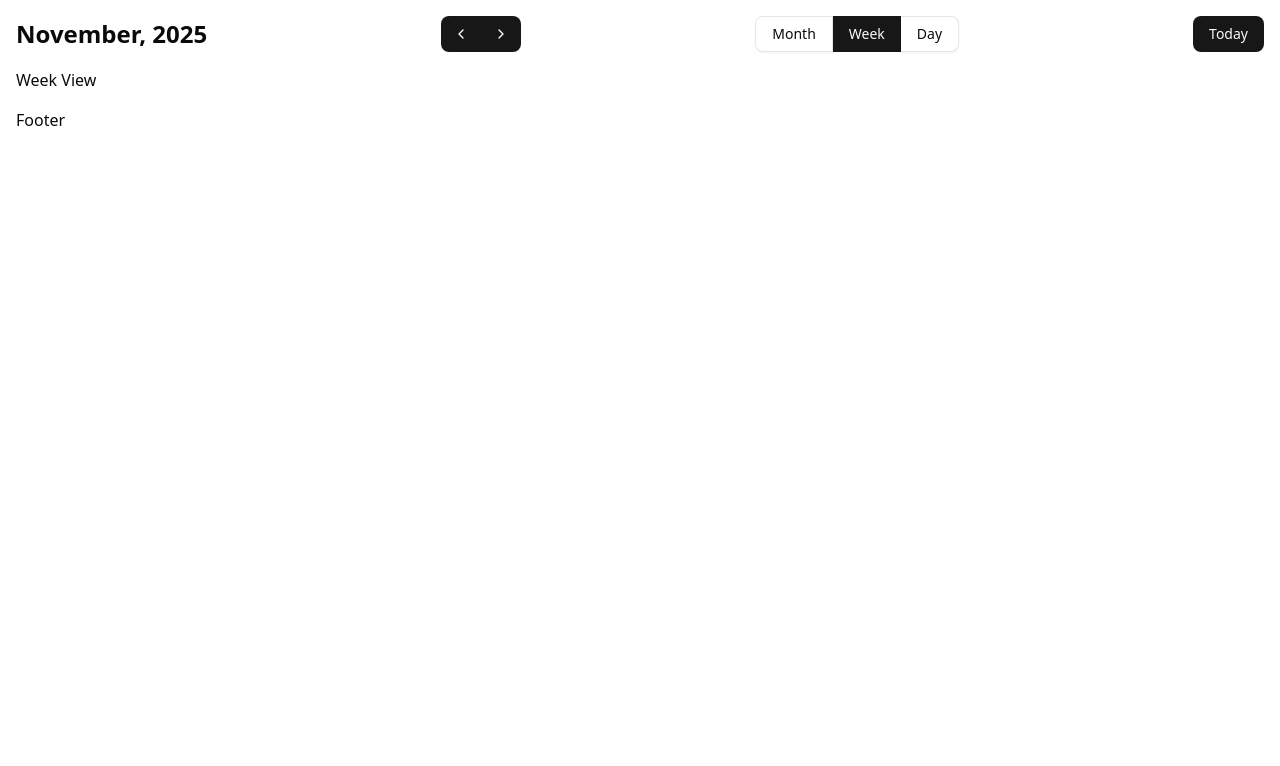
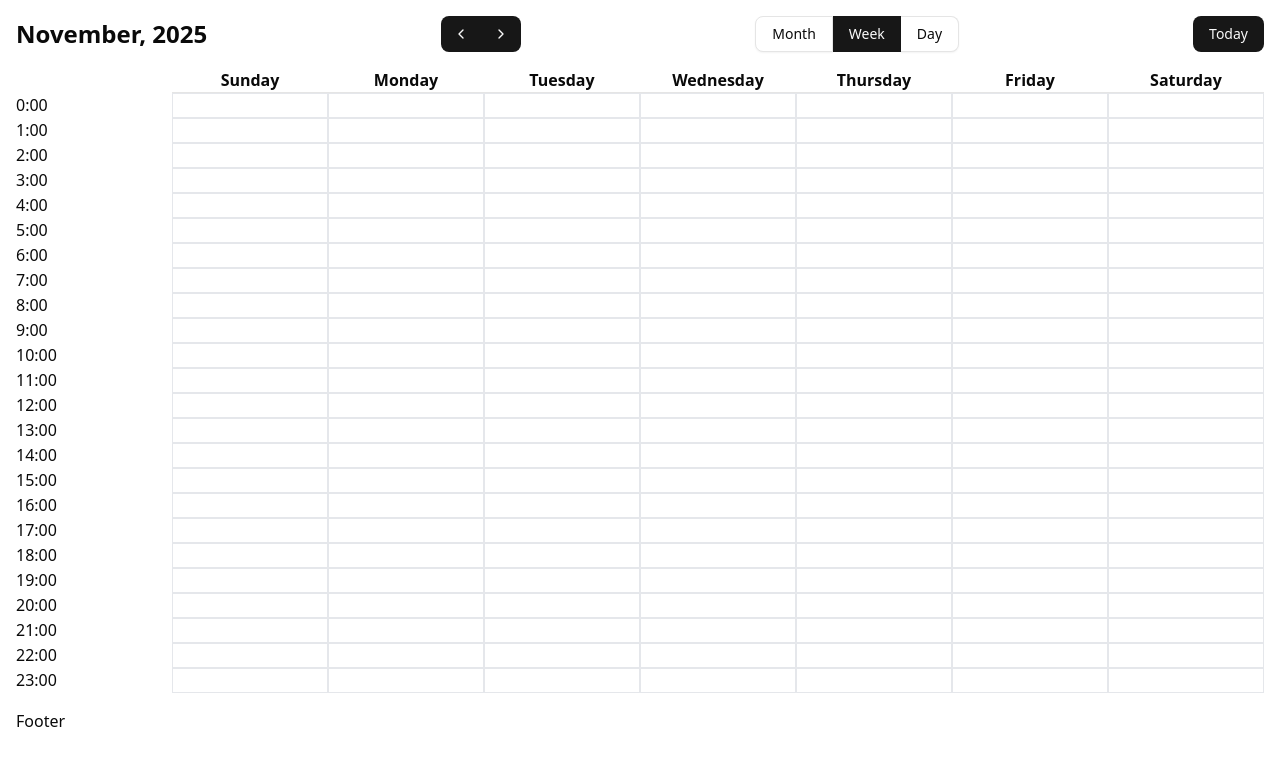
Before and after one commit to alehbelskidev/ab-calendar, a React (Vite) app: page / in a window 1280 px wide. Both pictures are taken after a click on the button "Week". Shown: the top 766 px of the page. Built offline with nearby package versions, Linux system fonts and the light colour scheme.

Commit message:
feat: week view base

```diff
--- a/src/App.tsx
+++ b/src/App.tsx
@@ -13,10 +13,13 @@ import {
 	CalendarMonthView,
 	CalendarProvider,
 	CalendarRoot,
+	CalendarTimeCol,
 	CalendarTodayButton,
 	CalendarViewSwitcher,
 	CalendarViewSwitcherButton,
+	CalendarWeekHeader,
 	CalendarWeekView,
+	CalendarWeekGrid,
 } from "./calendar"
 
 function App() {
@@ -54,7 +57,13 @@ function App() {
 								/>
 							</CalendarMonthGrid>
 						</CalendarMonthView>
-						<CalendarWeekView />
+						<CalendarWeekView>
+							<CalendarTimeCol colStart={1} />
+							<CalendarWeekHeader
+								onHeaderCellClick={(date) => console.log(date)}
+							/>
+							<CalendarWeekGrid />
+						</CalendarWeekView>
 						<CalendarDayView />
 					</CalendarContent>
 					<CalendarFooter>Footer</CalendarFooter>
--- /dev/null
+++ b/src/calendar/content/calendar-time-col.tsx
@@ -0,0 +1,42 @@
+import { type HTMLAttributes, useMemo } from "react"
+import { cn } from "@/lib/utils"
+
+type CalendarTimeColProps = HTMLAttributes<HTMLDivElement> & {
+	colStart?: number
+}
+
+const CalendarTimeCol = ({ colStart = 1, className }: CalendarTimeColProps) => {
+	const cols = useMemo(() => {
+		return new Array(24).fill(0).map((_, index) => {
+			const row = index + 2
+			return {
+				title: `${index}:00`,
+				key: `${index}:00`,
+				row,
+				col: colStart,
+			}
+		})
+	}, [colStart])
+
+	console.log("time col colStart", colStart)
+
+	return (
+		<>
+			{cols.map(({ title, key, row, col }) => (
+				<div
+					key={key}
+					className={cn(className)}
+					style={{
+						gridColumn: col,
+						gridRow: row,
+					}}
+				>
+					{title}
+				</div>
+			))}
+		</>
+	)
+}
+
+CalendarTimeCol.displayName = "CalendarTimeCol"
+export default CalendarTimeCol
--- a/src/calendar/content/calendar-week-view.tsx
+++ /dev/null
@@ -1,7 +0,0 @@
-const CalendarWeekView = () => {
-	return <div data-calendar-view="week">Week View</div>
-}
-
-CalendarWeekView.displayName = "CalendarWeekView"
-
-export default CalendarWeekView
--- /dev/null
+++ b/src/calendar/content/week/calendar-week-grid.tsx
@@ -0,0 +1,52 @@
+import { cn } from "@/lib/utils"
+import { type Dayjs } from "dayjs"
+import { type HTMLAttributes, useMemo } from "react"
+
+type CalendarWeekGridProps = HTMLAttributes<HTMLDivElement> & {
+	colStart?: number
+	onCellClick?: (date: Dayjs) => void
+}
+
+const CalendarWeekGrid = ({ colStart = 1 }: CalendarWeekGridProps) => {
+	console.log("CalendarWeekGrid colStart:", colStart)
+
+	const cells = useMemo(() => {
+		// 24 rows (hours) × 7 columns (days) = 168 cells
+		// Grid cells start at row 2 (after header) and column colStart (after time columns)
+		return new Array(24 * 7).fill(0).map((_, index) => {
+			// Row-first iteration: each row has 7 cells (one per day)
+			const hour = Math.floor(index / 7) // 0-23 (24 hours)
+			const dayIndex = index % 7 // 0-6 (day of week)
+
+			// Row starts at 2 (after header row 1), columns start at colStart
+			const row = hour + 2 // 2-25 (24 hours, starting after header)
+			const col = dayIndex + colStart // colStart to colStart+6 (7 days)
+
+			return {
+				key: `${hour}-${dayIndex}`,
+				gridClass: `[grid-column:${col}] [grid-row:${row}]`,
+				col,
+				row,
+				hour, // 0-23
+				dayIndex, // 0-6 (day of week)
+			}
+		})
+	}, [colStart])
+
+	return (
+		<>
+			{cells.map(({ key, gridClass, col, row }) => (
+				<div
+					key={key}
+					className={cn(gridClass, "border border-gray-200")}
+					style={{
+						gridColumn: col,
+						gridRow: row,
+					}}
+				></div>
+			))}
+		</>
+	)
+}
+
+export default CalendarWeekGrid
--- /dev/null
+++ b/src/calendar/content/week/calendar-week-header.tsx
@@ -0,0 +1,59 @@
+import dayjs, { Dayjs } from "dayjs"
+import { type HTMLAttributes, useMemo } from "react"
+import { cn } from "@/lib/utils"
+
+type CalendarWeekHeaderProps = HTMLAttributes<HTMLDivElement> & {
+	format?: string
+	onHeaderCellClick?: (date: Dayjs) => void
+	colStart?: number
+}
+
+const CalendarWeekHeader = ({
+	format = "dddd",
+	className = "",
+	onHeaderCellClick,
+	colStart = 1,
+}: CalendarWeekHeaderProps) => {
+	console.log("week header colStart", colStart)
+	const headers = useMemo(() => {
+		return new Array(7).fill(0).map((_, index) => {
+			const date = dayjs().startOf("week").add(index, "day")
+
+			const col = index + colStart
+			return {
+				title: date.format(format),
+				key: date.format("YYYY-MM-DD"),
+				gridClass: `[grid-column:${col}] [grid-row:1]`,
+				col,
+				date,
+			}
+		})
+	}, [format, colStart])
+
+	return (
+		<>
+			{headers.map(({ title, key, gridClass, col, date }) => (
+				<button
+					type="button"
+					key={key}
+					className={cn(
+						"text-center font-semibold border-b cursor-pointer",
+						className,
+						gridClass
+					)}
+					style={{
+						gridColumn: col,
+						gridRow: 1,
+					}}
+					onClick={() => onHeaderCellClick?.(date)}
+				>
+					{title}
+				</button>
+			))}
+		</>
+	)
+}
+
+CalendarWeekHeader.displayName = "CalendarWeekHeader"
+
+export default CalendarWeekHeader
--- /dev/null
+++ b/src/calendar/content/week/calendar-week-view.tsx
@@ -0,0 +1,89 @@
+import {
+	type HTMLAttributes,
+	type ReactNode,
+	Children,
+	cloneElement,
+	isValidElement,
+	useMemo,
+} from "react"
+import { cn } from "@/lib/utils"
+
+type CalendarWeekViewProps = HTMLAttributes<HTMLDivElement> & {
+	cellClass?: string
+}
+
+const CalendarWeekView = ({
+	className,
+	children,
+	...props
+}: CalendarWeekViewProps) => {
+	const { updatedChildren, colsCountAdd } = useMemo(() => {
+		const childrenArray = Children.toArray(children)
+
+		const timeColsIndexes = childrenArray
+			.map((child: ReactNode, index) => {
+				if (!isValidElement(child) || typeof child.type === "string")
+					return null
+				const displayName =
+					(child.type as { displayName?: string }).displayName ??
+					(child.type as { name?: string }).name ??
+					""
+				return displayName === "CalendarTimeCol" ? index : null
+			})
+			.filter((index): index is number => index !== null)
+
+		let timeColColStart = timeColsIndexes.length ? 1 : 0
+
+		const updatedChildren = childrenArray.map((child: ReactNode) => {
+			if (!isValidElement(child) || typeof child.type === "string") return child
+
+			const displayName =
+				(child.type as { displayName?: string }).displayName ??
+				(child.type as { name?: string }).name ??
+				""
+
+			if (displayName === "CalendarTimeCol") {
+				const newChild = cloneElement(child, {
+					...(child.props as HTMLAttributes<HTMLDivElement>),
+					colStart: timeColColStart,
+				} as { colStart: number; props: HTMLAttributes<HTMLDivElement> })
+				timeColColStart++
+				return newChild
+			}
+
+			return cloneElement(child, {
+				...(child.props as HTMLAttributes<HTMLDivElement>),
+				colStart: timeColColStart,
+			} as { colStart: number; props: HTMLAttributes<HTMLDivElement> })
+		})
+		return { updatedChildren, colsCountAdd: timeColColStart - 1 }
+	}, [children])
+
+	console.log(
+		"updatedChildren",
+		updatedChildren,
+		colsCountAdd,
+		`grid-cols-${colsCountAdd + 7}`
+	)
+
+	const totalCols = 7 + colsCountAdd
+
+	return (
+		<div
+			data-calendar-view="week"
+			className={cn(
+				"w-full h-full grid grid-rows-25",
+				`grid-cols-[repeat(${totalCols},minmax(0,1fr))]`,
+				className
+			)}
+			style={{ gridTemplateColumns: `repeat(${totalCols}, minmax(0, 1fr))` }}
+			{...props}
+		>
+			{updatedChildren}
+		</div>
+	)
+}
+
+CalendarWeekView.displayName = "CalendarWeekView"
+
+export default CalendarWeekView
--- a/src/calendar/index.ts
+++ b/src/calendar/index.ts
@@ -2,11 +2,14 @@ export { CalendarProvider } from "./calendar-provider"
 export { default as CalendarRoot } from "./calendar-root"
 export { default as CalendarContent } from "./content/calendar-content"
 export { default as CalendarDayView } from "./content/calendar-day-view"
-export { default as CalendarWeekView } from "./content/calendar-week-view"
+export { default as CalendarTimeCol } from "./content/calendar-time-col"
 export { default as CalendarMonthCellButton } from "./content/month/calendar-month-cell-button"
 export { default as CalendarMonthGrid } from "./content/month/calendar-month-grid"
 export { default as CalendarMonthHeader } from "./content/month/calendar-month-header"
 export { default as CalendarMonthView } from "./content/month/calendar-month-view"
+export { default as CalendarWeekHeader } from "./content/week/calendar-week-header"
+export { default as CalendarWeekView } from "./content/week/calendar-week-view"
+export { default as CalendarWeekGrid } from "./content/week/calendar-week-grid"
 export { default as CalendarFooter } from "./footer/calendar-footer"
 export { default as CalendarDateTitle } from "./header/calendar-date-title"
 export { default as CalendarHeader } from "./header/calendar-header"
```
